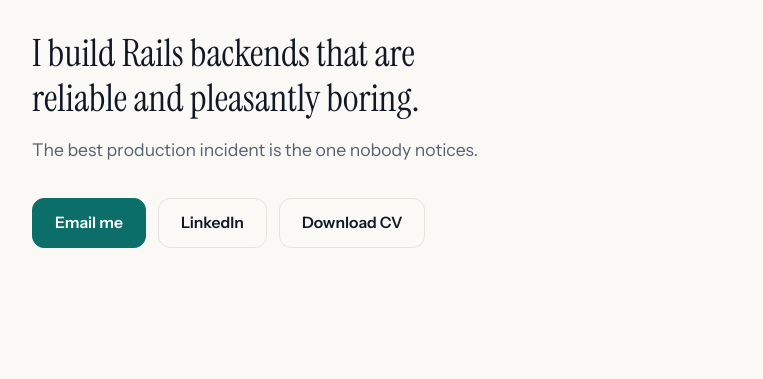
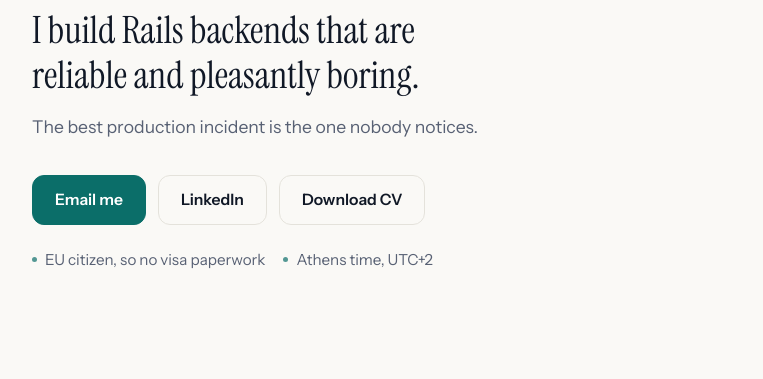
Before and after one commit to Kleanthismits/kleanthis-site, a plain HTML site: page index.html in a window 1280 px wide. Shown: the part 421-800 px from the top of the page, without its empty margins (252-1015 px from the left). Drawn offline with Linux system fonts and the light colour scheme; no server answers.

Commit message:
Add practical details under the hero actions
EU citizenship and time zone, as a quiet line for anyone figuring out
whether working together is easy.

Co-Authored-By: Claude Opus 5.5 <noreply@anthropic.com>

```diff
--- a/index.html
+++ b/index.html
@@ -65,7 +65,10 @@
           <a class="btn ghost" href="https://www.linkedin.com/in/kleanthis-mitsioulis/" rel="noopener">LinkedIn</a>
           <a class="btn ghost" href="assets/Kleanthis_Mitsioulis_CV.pdf" download>Download CV</a>
         </p>
-
+        <ul class="meta" aria-label="Practical details">
+          <li>EU citizen, so no visa paperwork</li>
+          <li>Athens time, UTC+2</li>
+        </ul>
       </section>
 
       <section class="sec" id="about">
--- a/style.css
+++ b/style.css
@@ -65,6 +65,10 @@ h1{background:linear-gradient(120deg,var(--ink) 55%,var(--accent));-webkit-backg
 .btn:active{transform:translateY(0)}
 .btn.ghost{background:transparent;color:var(--ink);border-color:var(--rule)}
 .btn.ghost:hover{border-color:var(--accent);background:var(--soft)}
+
+.meta{list-style:none;margin:22px 0 0;padding:0;display:flex;flex-wrap:wrap;gap:6px 18px;color:var(--muted);font-size:.95rem}
+.meta li{display:inline-flex;align-items:center;gap:8px}
+.meta li::before{content:"";width:5px;height:5px;border-radius:50%;background:var(--accent);opacity:.7}
 
 .facts{display:grid;gap:12px;margin:40px 0 0}
 .facts div{padding:18px 20px;background:var(--card);border:1px solid var(--rule);border-radius:14px;box-shadow:var(--shadow)}
```
